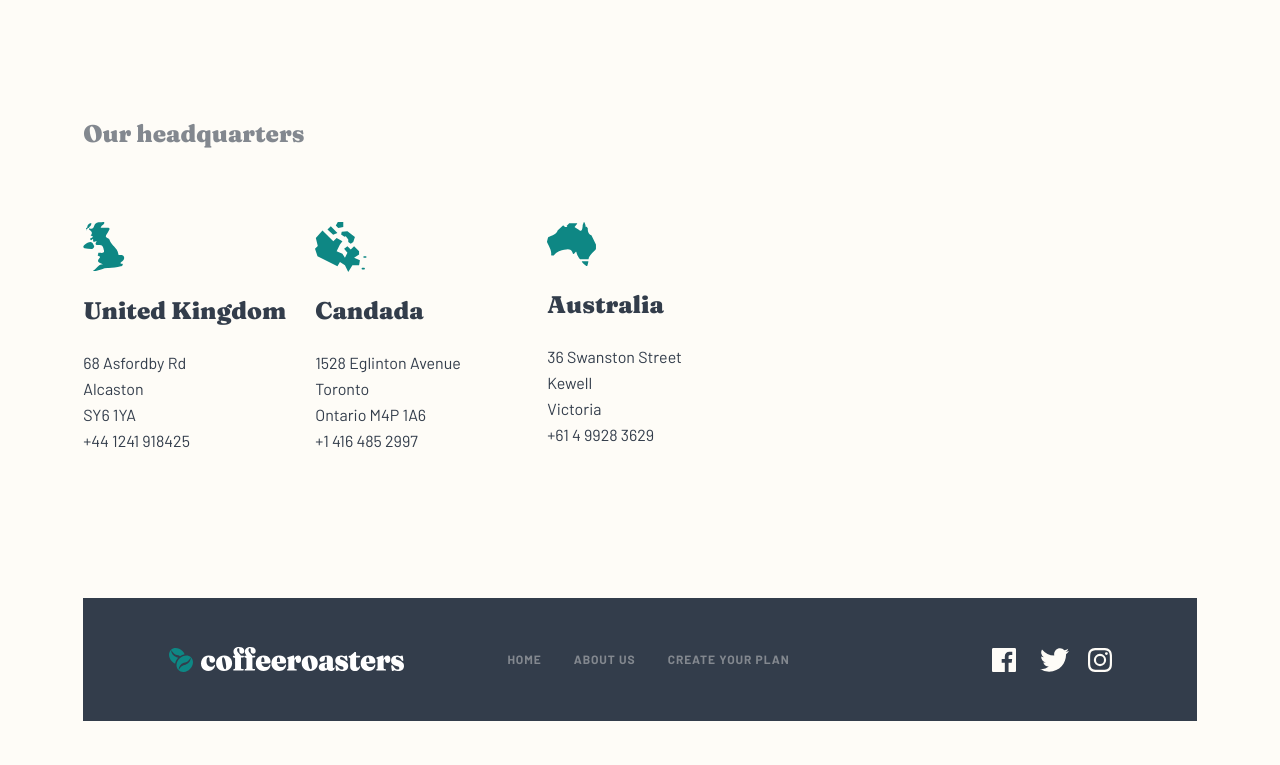
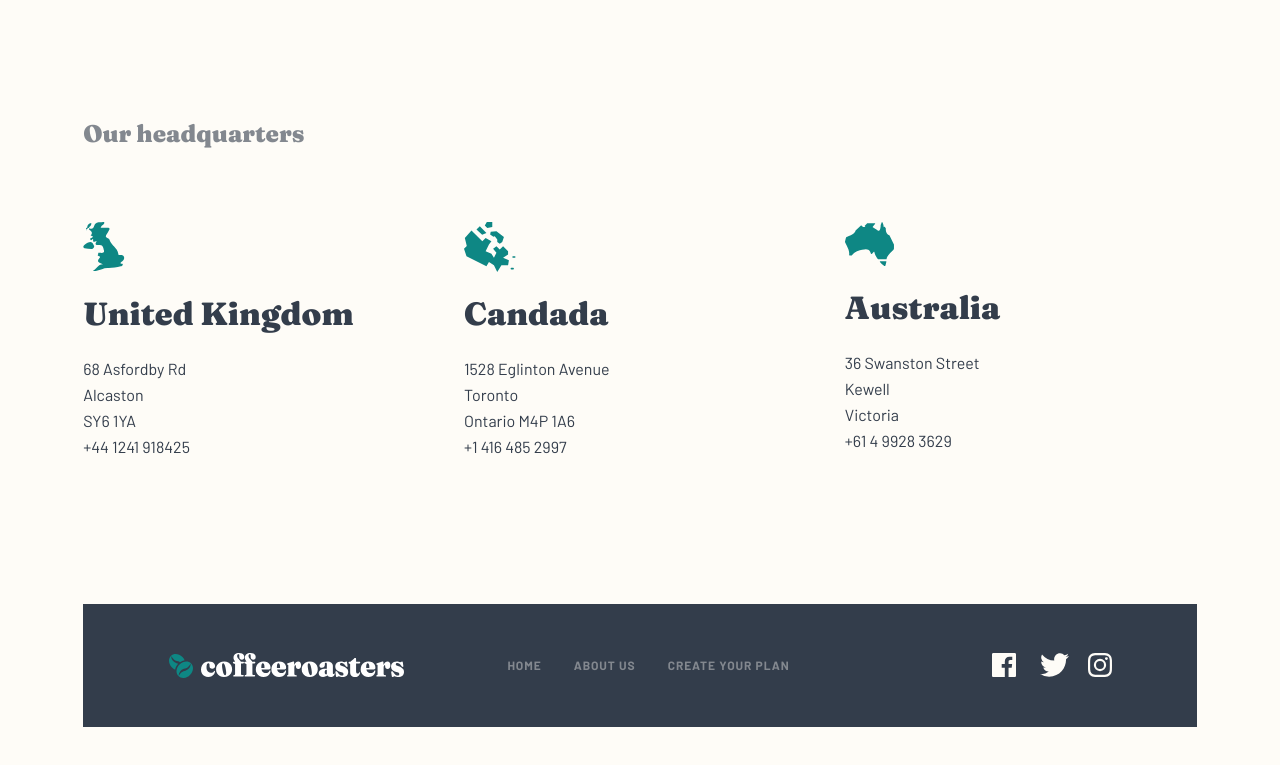
Before and after one commit to gabrielmorandi/Coffeeroasters-Subscription-Site, a React (Vite) app in the folder COFEEROASTERS/: page /about in a window 1280 px wide. Shown: the part 1961-2726 px from the top of the page. Built offline with nearby package versions, Linux system fonts and the light colour scheme.

Commit message:
feature: headquarters desktop version

```diff
--- a/COFEEROASTERS/src/css/index.css
+++ b/COFEEROASTERS/src/css/index.css
@@ -1007,6 +1007,11 @@ main #headquarters .container-flex .headquarters-cards {
     gap: 10px;
   }
 }
+@media (min-width: 1024px) {
+  main #headquarters .container-flex .headquarters-cards {
+    gap: 6rem;
+  }
+}
 main #headquarters .container-flex .headquarters-cards .headquarters-card {
   display: flex;
   flex-direction: column;
@@ -1016,6 +1021,11 @@ main #headquarters .container-flex .headquarters-cards .headquarters-card {
 @media (min-width: 768px) {
   main #headquarters .container-flex .headquarters-cards .headquarters-card {
     align-items: flex-start;
+  }
+}
+@media (min-width: 1024px) {
+  main #headquarters .container-flex .headquarters-cards .headquarters-card {
+    gap: 1.5rem;
   }
 }
 main #headquarters .container-flex .headquarters-cards .headquarters-card h2 {
@@ -1032,6 +1042,12 @@ main #headquarters .container-flex .headquarters-cards .headquarters-card h2 {
     font-size: 1.5rem;
   }
 }
+@media (min-width: 1024px) {
+  main #headquarters .container-flex .headquarters-cards .headquarters-card h2 {
+    font-size: 2rem;
+    line-height: 2.25rem;
+  }
+}
 main #headquarters .container-flex .headquarters-cards .headquarters-card p {
   color: #333D4B;
   text-align: center;
@@ -1044,6 +1060,13 @@ main #headquarters .container-flex .headquarters-cards .headquarters-card p {
   main #headquarters .container-flex .headquarters-cards .headquarters-card p {
     text-align: left;
     width: 13.875rem;
+  }
+}
+@media (min-width: 1024px) {
+  main #headquarters .container-flex .headquarters-cards .headquarters-card p {
+    font-size: 1rem;
+    line-height: 1.625rem;
+    width: 17.8rem;
   }
 }
 main #plans {
```
Also changed, not shown: COFEEROASTERS/src/sass/components/main.sass (+11 -0 lines), 1 other file (tests, documents, lock files or other folders).
